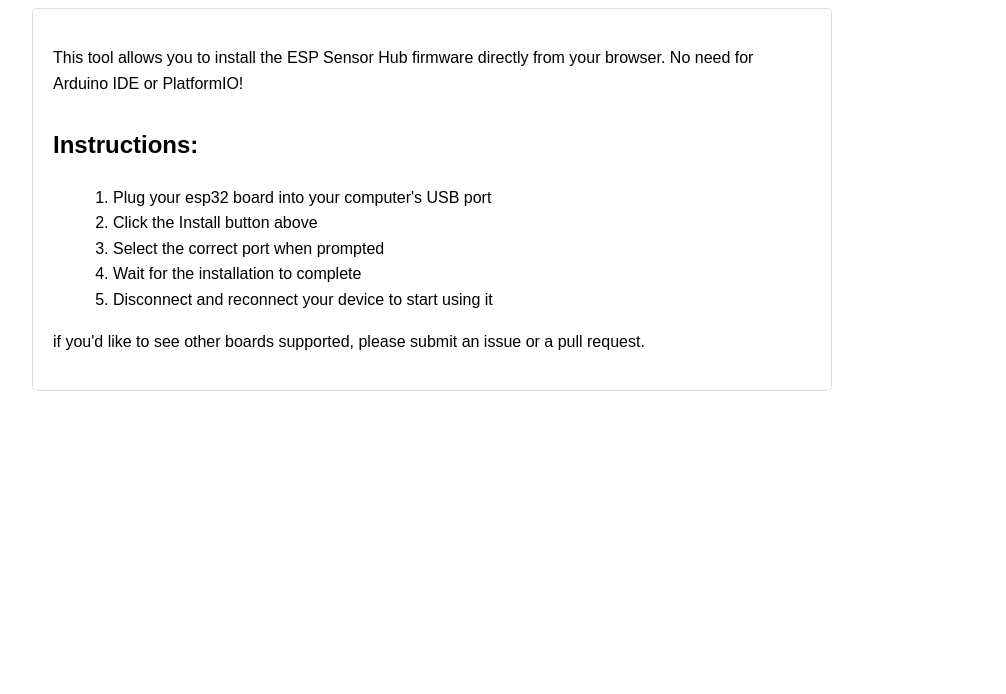
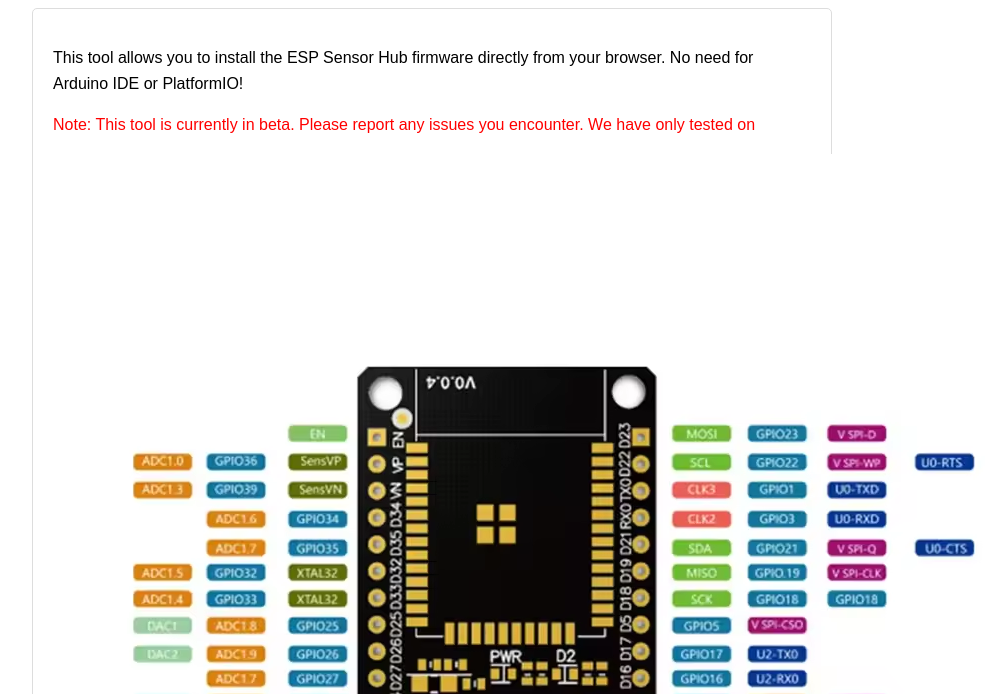
Before and after one commit to klawed/esp-sensor-hub, a plain HTML site: page docs/index.html in a window 1280 px wide. Shown: the part 106-800 px from the top of the page, without its empty margins (208-1214 px from the left). Drawn offline with Linux system fonts and the light colour scheme.

Commit message:
wroom32 pinout

```diff
--- a/docs/index.html
+++ b/docs/index.html
@@ -38,6 +38,8 @@
 
   <div class="container">
     <p>This tool allows you to install the ESP Sensor Hub firmware directly from your browser. No need for Arduino IDE or PlatformIO!</p>
+    <p style="color: red;">Note: This tool is currently in beta. Please report any issues you encounter. We have only tested on</p>
+    <img src="./img/espPinout.avif"/>
 
     <esp-web-install-button manifest="esp-webtool-manifest.json"></esp-web-install-button>
 
```
Also changed, not shown: docs/img/espPinout.avif (added).
